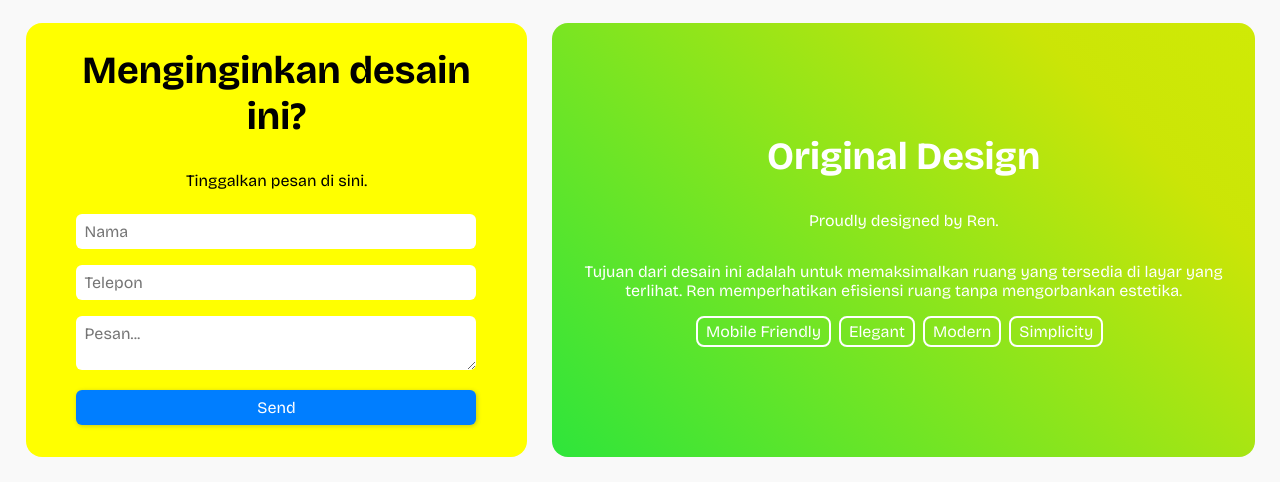
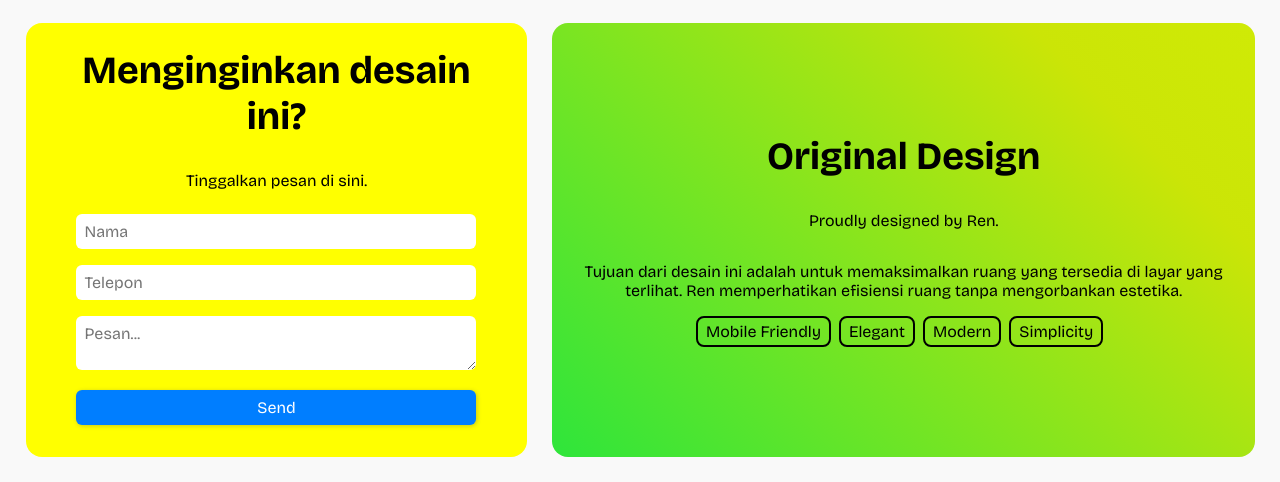
Before and after one commit to ren-id/blog, a Jekyll site: the page docs/works/samples/futuristika/index.html, which Jekyll copies as it is, in a window 1280 px wide. Shown: the part 707-1189 px from the top of the page. Built offline with Jekyll 4.4.1, drawn with Linux system fonts in a browser that asks for light colours.

Commit message:
Update index.html

```diff
--- a/docs/works/samples/futuristika/index.html
+++ b/docs/works/samples/futuristika/index.html
@@ -324,7 +324,7 @@
         </div>
 
         <div class="item middle greeny-bg-animation">
-            <div class="p-3 light-text center">
+            <div class="p-3 center">
                 <h2>Original Design</h2>
                 <p>Proudly designed by Ren.</p>
                 <p>Tujuan dari desain ini adalah untuk memaksimalkan ruang yang tersedia di layar yang terlihat. Ren
```
